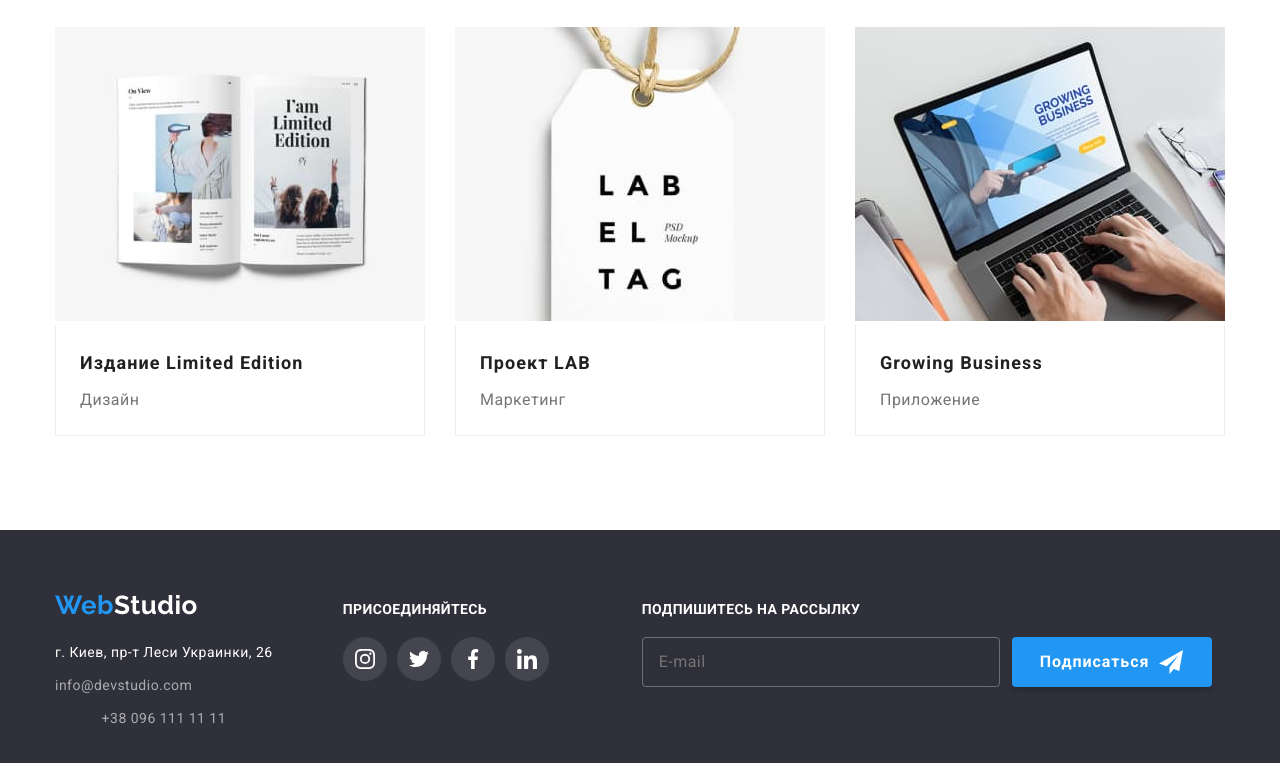
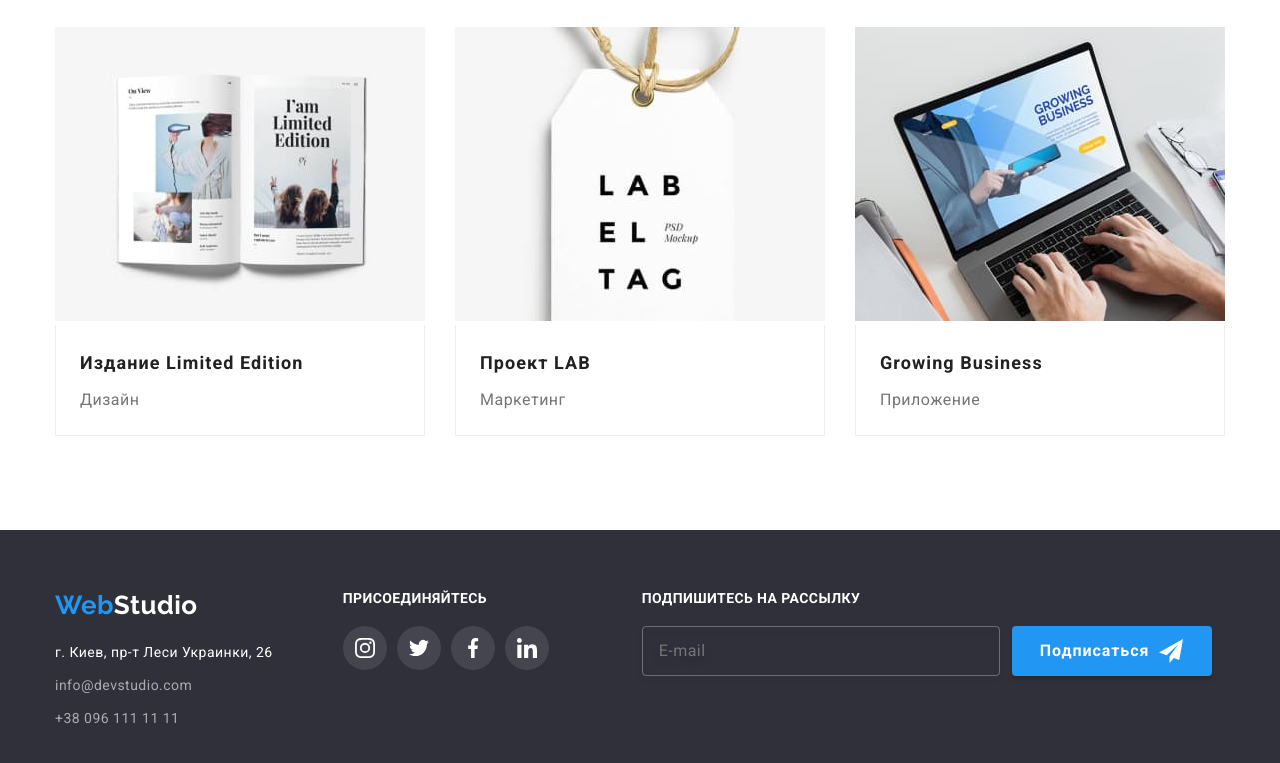
Before and after one commit to vviauk/goit-markup-hw-08, a plain HTML site: page portfolio.html in a window 1280 px wide. Shown: the part 1115-1878 px from the top of the page. Drawn offline with nearby package versions, Linux system fonts and the light colour scheme.

Commit message:
footer done

```diff
--- a/portfolio.html
+++ b/portfolio.html
@@ -219,6 +219,8 @@
   <footer class="footer">
     <div class="container">
       <ul class="footer__addresses">
+        <div class="footer__table">
+          <div class="footer__container">
             <li class="footer__list">
               <address class="footer__address">
                 <a class="footer__logo link" href="./index.html">Web<span class="footer__style">Studio</span>
@@ -228,6 +230,8 @@
                 <a class="footer__phone link" href="tel:+380961111111">+38 096 111 11 11</a>
               </address>
             </li>
+          </div>
+          <div class="footer__container" v>
             <li class="footer__list">
               <h3 class="footer__title">присоединяйтесь</h3>
               <ul class="footer__links">
@@ -261,6 +265,9 @@
                 </li>
               </ul>
             </li>
+          </div>
+        </div>
+        <div class="footer__subcontainer">
           <li class="footer__list">
             <h3 class="footer__title">Подпишитесь на рассылку</h3>
             <form class="footer__form" action="">
@@ -273,6 +280,7 @@
                 </svg></button>
             </form>
           </li>
+        </div>
       </ul>
     </div>
   </footer>
--- a/sass/components/_backdrop.scss
+++ b/sass/components/_backdrop.scss
@@ -30,8 +30,14 @@
   top: 50%;
   left: 50%;
   transform: translate(-50%, -50%);
-  min-width: 528px;
-  min-height: 581px;
+  min-width: 450px;
+  min-height: 609px;
+
+  @media screen and (min-width:1200px) {
+    min-width: 528px;
+    min-height: 581px;
+ }
+
   background-color: white;
   box-shadow: 0px 1px 3px rgba(0, 0, 0, 0.12), 0px 1px 1px rgba(0, 0, 0, 0.14),
     0px 2px 1px rgba(0, 0, 0, 0.2);
@@ -83,6 +89,7 @@
 .backdrop__frame {
   display: block;
   height: 40px;
+  // width: 100%;
   margin-top: 4px;
   margin-bottom: 10px;
   padding-left: 42px;
@@ -135,7 +142,10 @@
 }
 
 .checkbox__label {
-  font-size: 14px;
+  font-size: 11px;
+  @media screen and (min-width:1200px) {
+    font-size: 14px;
+ }
   line-height: 2;
   letter-spacing: 0.03em;
   color: #757575;
--- a/sass/components/_footer.scss
+++ b/sass/components/_footer.scss
@@ -10,12 +10,54 @@
 .footer__addresses {
   text-align: center;
   padding: 0;
+  margin: 0;
+  padding: 0;
+  // align-items: baseline;
   @media screen and (min-width:1200px) {
   display: flex;
-  margin: 0;
-  padding: 0;
-  align-items: baseline;
+  text-align:left;
+
   }
+}
+
+.footer__container {
+  display: flex;
+  justify-content: center;
+  margin-bottom: 60px;
+  @media screen and (min-width:768px) {
+    margin-right: 165px;
+    margin-bottom: 0;
+
+    }
+    @media screen and (min-width: 1200px) {
+      margin-right: 70px;
+
+      }
+
+
+  &:last-child {
+    margin-bottom: 0;
+    margin-right: 0;
+  }
+
+}
+.footer__table {
+  @media screen and (min-width:768px) {
+    display: flex;
+  justify-content: center;
+
+    }
+
+}
+
+
+.footer__subcontainer {
+  margin-top: 60px;
+  @media screen and (min-width:1200px) {
+    margin-top: 0;
+    margin-left: 93px;
+    display: flex;
+    }
 }
 
 .footer__title {
@@ -28,11 +70,16 @@
   letter-spacing: 0.03em;
   text-transform: uppercase;
   color: #ffffff;
+  text-align: center;
+  @media screen and (min-width:1200px) {
+    text-align:left;
+
+  }
 }
 
 .footer__list {
   list-style: none;
-  text-align: center;
+  // text-align: center;
 
   @media screen and (min-width:1200px) {
     margin-right: 70px;
@@ -97,6 +144,7 @@
   border-radius: 4px;
   padding: 0;
   padding-left: 16px;
+  margin-bottom: 20px;
   outline: transparent;
 
   &:hover,
@@ -110,23 +158,27 @@
 }
 
 .footer__submit-btn {
-  min-width: 200px;
-  min-height: 50px;
+  width: 200px;
+  height: 50px;
   color: #fff;
   background: #2196f3;
   box-shadow: 0px 4px 4px rgba(0, 0, 0, 0.15);
   border-radius: 4px;
   padding: 0;
   margin: 0;
-  margin-left: 12px;
   font-weight: 700;
-  display: flex;
+  display: inline-flex;
   align-items: center;
   justify-content: center;
   letter-spacing: 0.06em;
   cursor: pointer;
   border: none;
   transition: background-color 250ms cubic-bezier(0.4, 0, 0.2, 1);
+
+   @media screen and (min-width:1200px) {
+    margin-left: 12px;
+
+  }
 
   &:hover,
   &:focus {
@@ -142,17 +194,25 @@
 }
 
 .footer__email {
-  display: flex;
+  display: block;
   margin-top: 9px;
+  @media screen and (min-width:1200px) {
+    display: flex;
+
+  }
 }
 
 .footer__phone {
-  display: inline-block;
+  display: block;
   margin-top: 9px;
+  @media screen and (min-width:1200px) {
+    display: flex;
+
+  }
 }
 
 .footer__logo {
-  display: flex;
+  display: inline-block;
   margin-bottom: 20px;
   font-style: normal;
 }
@@ -175,12 +235,14 @@
   line-height: 1.71;
 }
 
-.footer__title {
+.footer__form {
   display: flex;
-}
-
-.footer__form {
+  flex-direction: column;
+  // justify-content: center;
+  align-items: center;
   @media screen and (min-width:1200px) {
   display: flex;
+  flex-direction: row;
+  align-items: unset;
   }
 }
```
Also changed, not shown: index.html (+14 -5 lines), css/main.css, css/main.min.css, 2 other files. Lines whose indentation alone changed are shown as unchanged.
